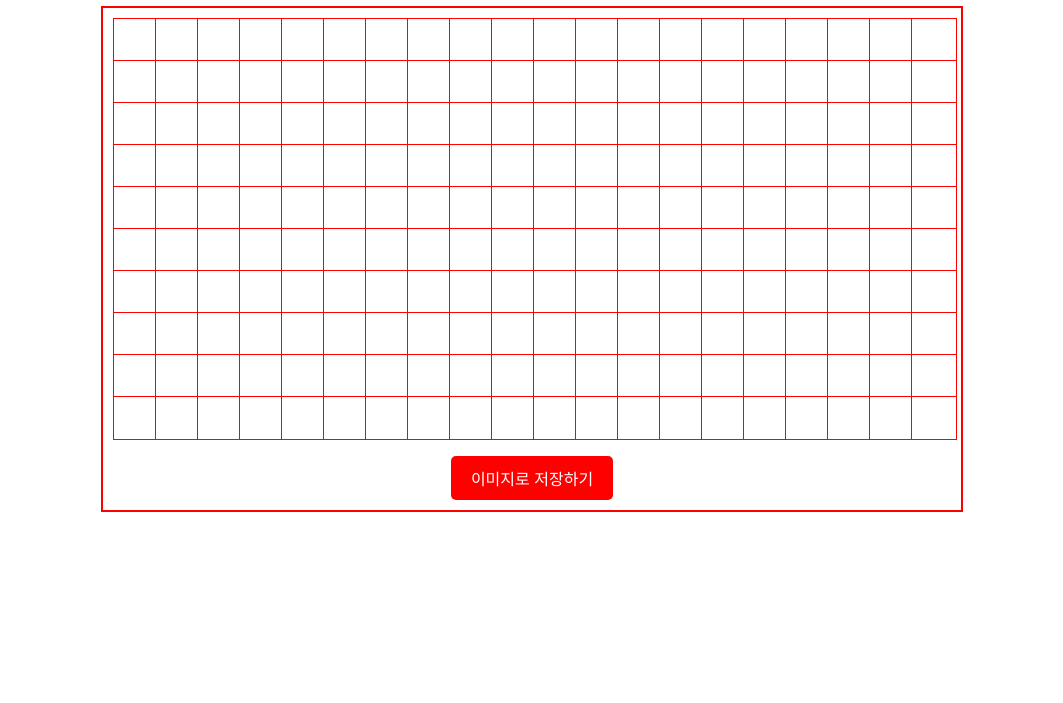
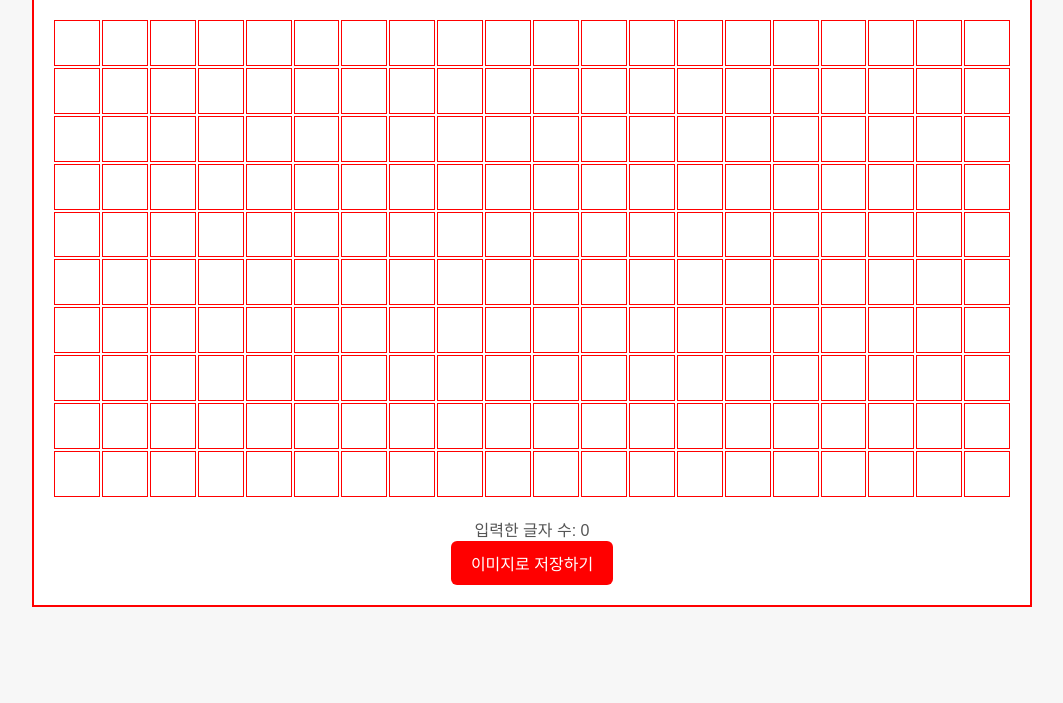
Before and after one commit to loraticon/manuscript, a plain HTML site: page index.html in a window 1280 px wide. Shown: the part 97-800 px from the top of the page, without its empty margins (108-1171 px from the left). Drawn offline with nearby package versions, Linux system fonts and the light colour scheme.

Commit message:
Update index.html

```diff
--- a/index.html
+++ b/index.html
@@ -2,62 +2,80 @@
 <html lang="ko">
 <head>
   <meta charset="UTF-8" />
+  <meta name="viewport" content="width=device-width, initial-scale=1.0"/>
   <title>원고지 입력 위젯</title>
-  <script src="https://cdnjs.cloudflare.com/ajax/libs/html2canvas/1.4.1/html2canvas.min.js"></script>
   <style>
+    * {
+      box-sizing: border-box;
+    }
+
     body {
-      font-family: 'Nanum Gothic', sans-serif;
+      font-family: 'Noto Sans KR', sans-serif;
+      background: #f7f7f7;
+      margin: 0;
       padding: 20px;
-      background: #fff;
       text-align: center;
     }
 
+    h2 {
+      margin-bottom: 20px;
+    }
+
     #wrapper {
-      display: inline-block;
       border: 2px solid red;
-      padding: 10px;
+      padding: 20px;
+      max-width: 1000px;
+      margin: 0 auto;
+      background: white;
     }
 
     #grid {
       display: grid;
-      grid-template-columns: repeat(20, 40px);
-      grid-template-rows: repeat(10, 40px);
+      grid-template-columns: repeat(20, 1fr);
       gap: 2px;
+      margin-bottom: 20px;
     }
 
     .cell {
-      width: 40px;
-      height: 40px;
       border: 1px solid red;
+      aspect-ratio: 1 / 1;
+      font-size: 18px;
       text-align: center;
-      font-size: 18px;
-      font-weight: bold;
+      line-height: 1;
       display: flex;
+      align-items: center;
       justify-content: center;
-      align-items: center;
+      cursor: pointer;
     }
 
-    .cell:focus {
-      outline: none;
-      background: #fff0f0;
-    }
-
-    #button-wrapper {
-      margin-top: 20px;
+    .cell[contenteditable="true"]:focus {
+      outline: 2px solid black;
     }
 
     button {
-      padding: 10px 20px;
-      font-size: 16px;
       background: red;
       color: white;
       border: none;
-      border-radius: 5px;
+      padding: 10px 20px;
+      font-size: 16px;
+      border-radius: 6px;
       cursor: pointer;
     }
 
-    button:hover {
-      background: darkred;
+    #counter {
+      margin-top: 10px;
+      font-size: 16px;
+      color: #555;
+    }
+
+    @media (max-width: 768px) {
+      #grid {
+        grid-template-columns: repeat(10, 1fr);
+      }
+
+      .cell {
+        font-size: 16px;
+      }
     }
   </style>
 </head>
@@ -65,28 +83,32 @@
   <h2>원고지 입력 위젯</h2>
   <div id="wrapper">
     <div id="grid"></div>
-    <div id="button-wrapper">
-      <button onclick="downloadImage()">이미지로 저장하기</button>
-    </div>
+    <div id="counter">입력한 글자 수: 0</div>
+    <button onclick="saveAsImage()">이미지로 저장하기</button>
   </div>
 
   <script>
     const grid = document.getElementById('grid');
+    const counter = document.getElementById('counter');
+    const TOTAL_CELLS = 200; // 10줄 x 20칸 (반응형에서는 자동 맞춤)
 
-    for (let i = 0; i < 200; i++) {
-      const input = document.createElement('input');
-      input.setAttribute('maxlength', '1');
-      input.className = 'cell';
-      grid.appendChild(input);
+    for (let i = 0; i < TOTAL_CELLS; i++) {
+      const cell = document.createElement('div');
+      cell.className = 'cell';
+      cell.contentEditable = true;
+      cell.addEventListener('input', updateCounter);
+      grid.appendChild(cell);
     }
 
-    function downloadImage() {
-      html2canvas(document.querySelector("#wrapper")).then(canvas => {
-        const link = document.createElement('a');
-        link.download = 'manuscript.png';
-        link.href = canvas.toDataURL("image/png");
-        link.click();
-      });
+    function updateCounter() {
+      const allCells = document.querySelectorAll('.cell');
+      let totalText = '';
+      allCells.forEach(cell => totalText += cell.textContent.trim());
+      counter.textContent = `입력한 글자 수: ${totalText.length}`;
+    }
+
+    function saveAsImage() {
+      alert('이미지 저장 기능은 캔버스 또는 html2canvas.js 사용이 필요합니다.');
     }
   </script>
 </body>
```
